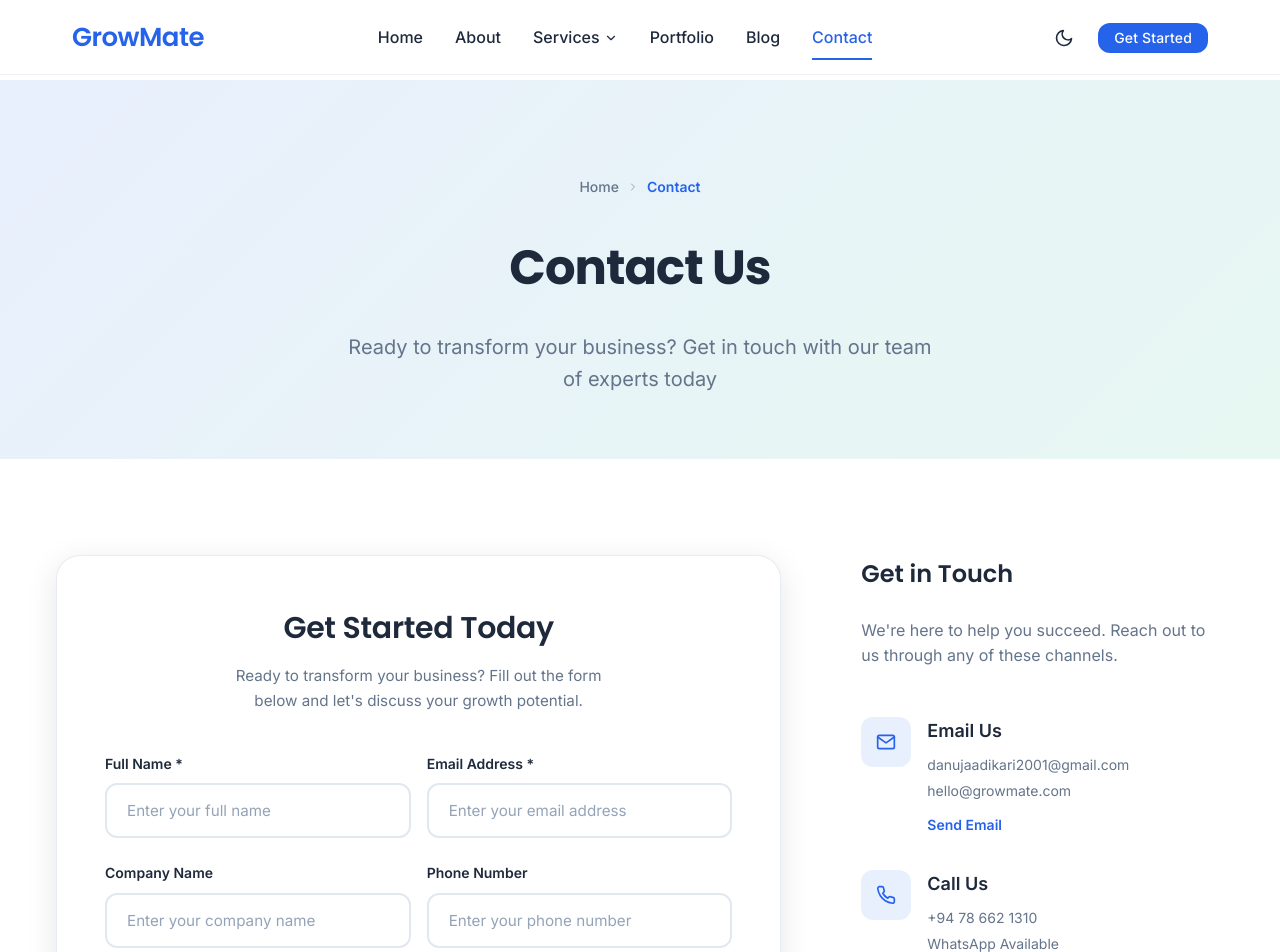
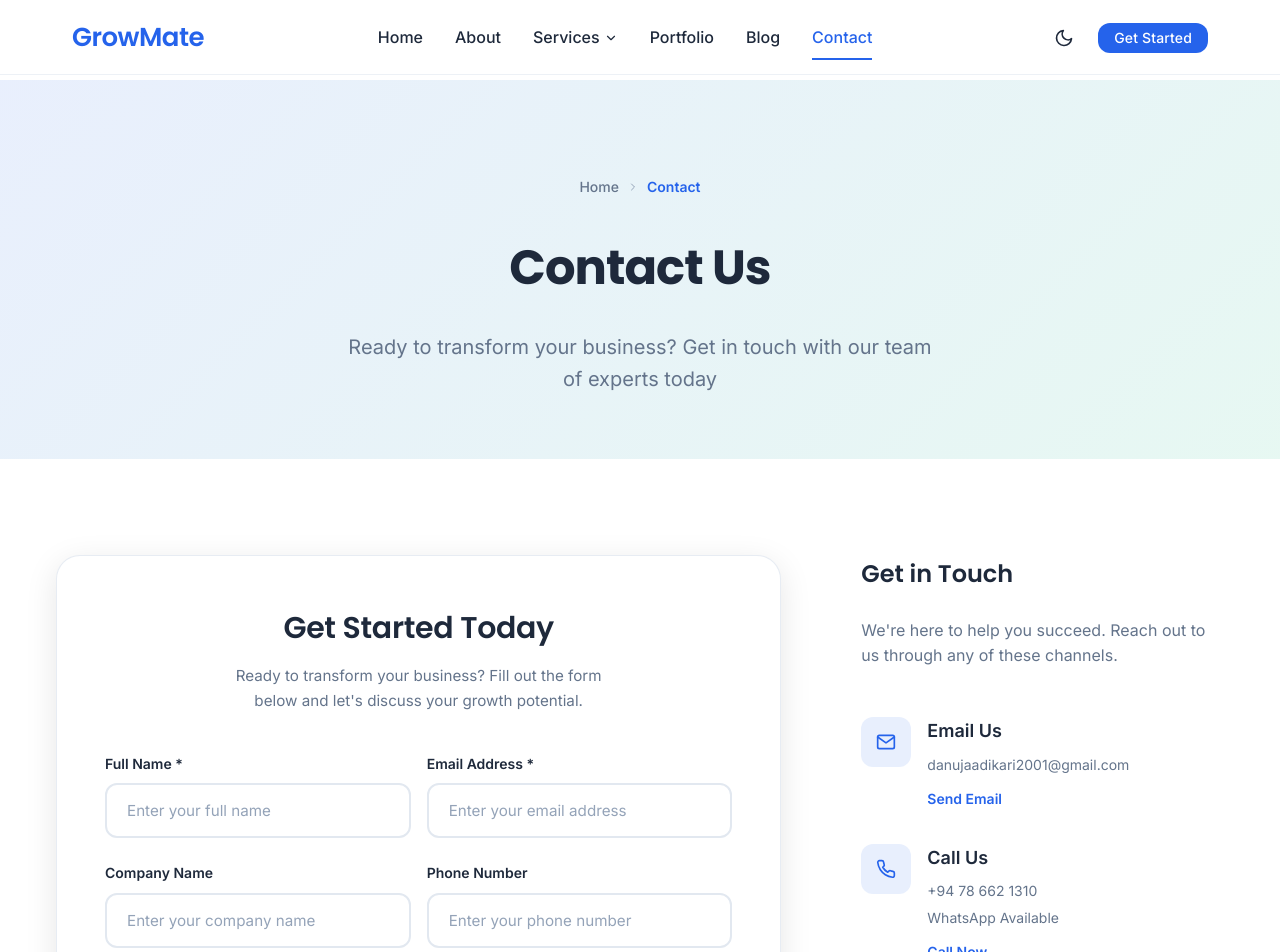
Before and after one commit to danujaadikari/GrowMate---Business-Website, a React (Create React App) app: page /contact in a window 1280 px wide. Shown: the top 952 px of the page. Built offline with nearby package versions, Linux system fonts and the light colour scheme.

Commit message:
Remove duplicate email address from ContactInfo component

```diff
--- a/src/components/ContactInfo/ContactInfo.js
+++ b/src/components/ContactInfo/ContactInfo.js
@@ -7,7 +7,7 @@ const ContactInfo = () => {
     {
       icon: <FiMail />,
       title: 'Email Us',
-      details: ['danujaadikari2001@gmail.com', 'hello@growmate.com'],
+      details: ['danujaadikari2001@gmail.com'],
       action: { text: 'Send Email', link: 'mailto:danujaadikari2001@gmail.com' }
     },
     {
```
